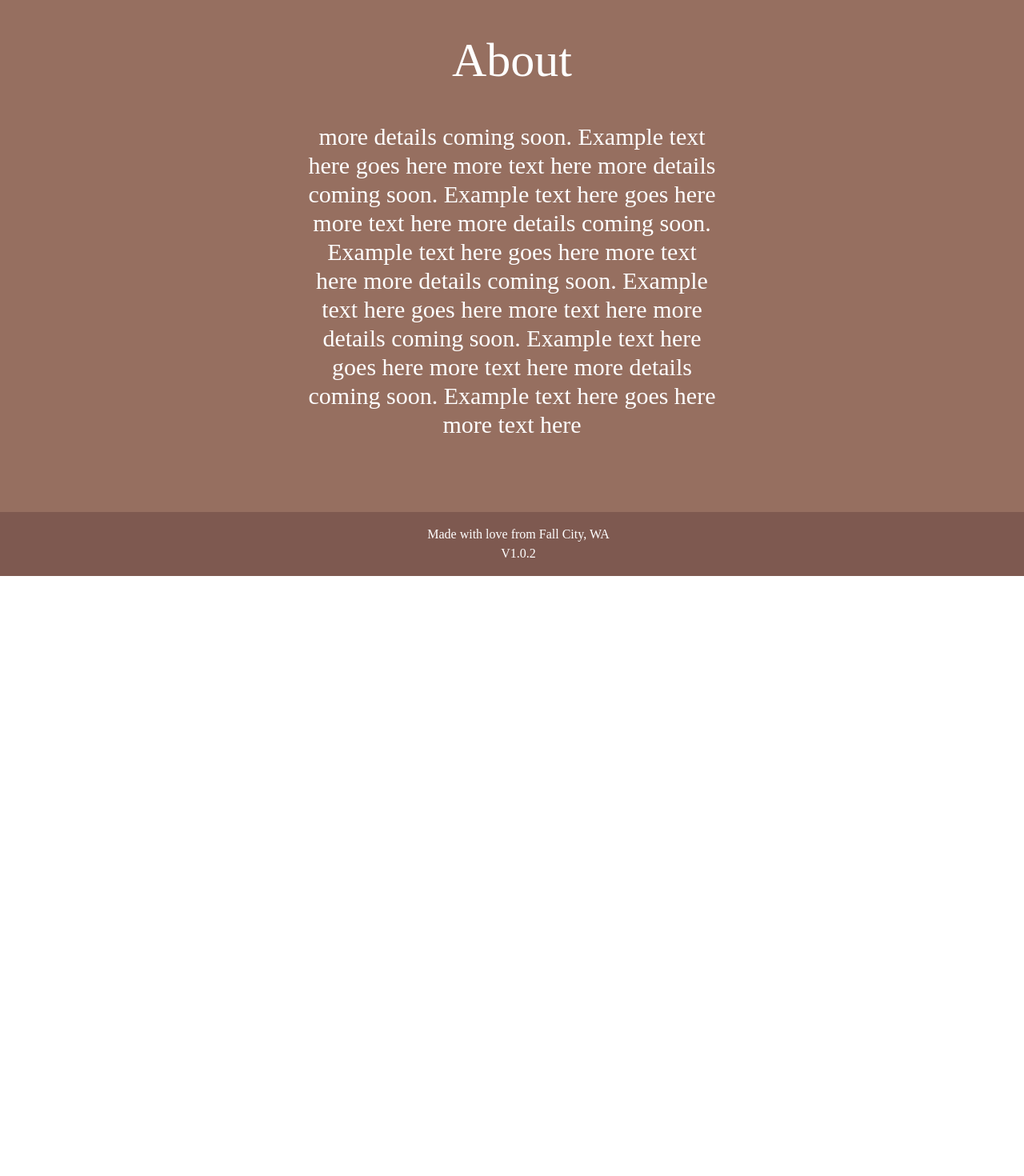
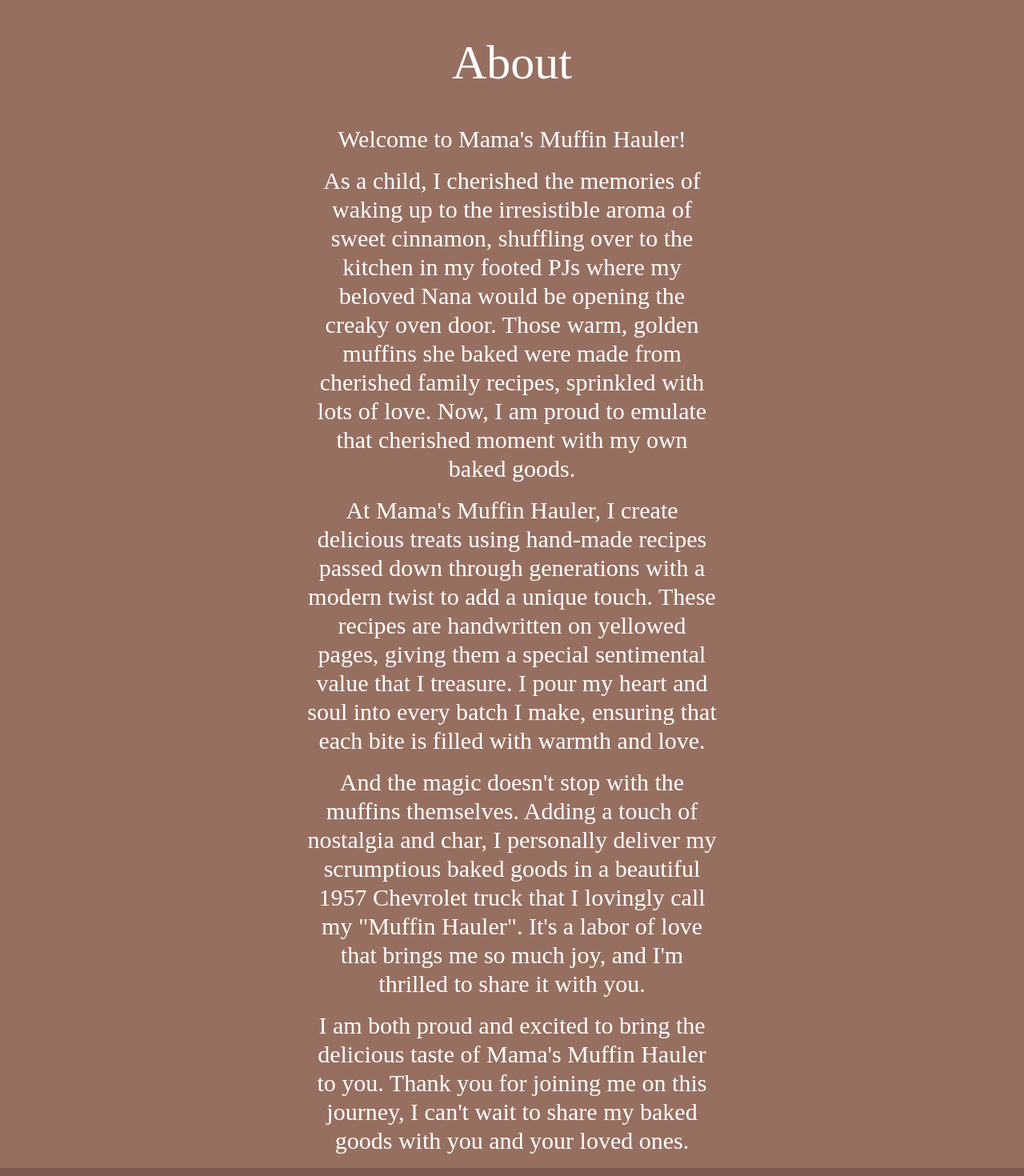
Before and after one commit to trbarron/MamasMuffinHauler, a React (Create React App) app: page /About in a window 1280 px wide. Shown: the part 80-1550 px from the top of the page at 80% size. Before the commit the page ends 800 px from the top, so only its background shows below. Built offline with nearby package versions, Linux system fonts and the light colour scheme; a web font is replaced by a local one.

Commit message:
updated about page

```diff
--- a/src/About.jsx
+++ b/src/About.jsx
@@ -4,19 +4,26 @@ import Footer from './Footer';
 
 function About() {
   return (
-    <div className='h-screen w-screen bg-toast-500 grid grid-cols-1	'>
+    <div className='min-h-screen w-screen bg-toast-500 grid grid-cols-1	'>
         <Navbar />
         <div>
-          <div className='text-3xl lg:text-6xl text-center font-body text-white lg:pb-8'>
+          <div className='text-3xl lg:text-6xl pt-12 text-center font-body text-white lg:pb-8'>
             About
           </div>
           <div className='text-xl lg:text-3xl text-center pt-4 font-body text-white max-w-lg mx-auto'>
-            more details coming soon. Example text here goes here more text here
-            more details coming soon. Example text here goes here more text here
-            more details coming soon. Example text here goes here more text here
-            more details coming soon. Example text here goes here more text here
-            more details coming soon. Example text here goes here more text here
-            more details coming soon. Example text here goes here more text here
+            Welcome to Mama's Muffin Hauler!
+          </div>
+          <div className='text-xl lg:text-3xl text-center pt-4 font-body text-white max-w-lg mx-auto'>
+            As a child, I cherished the memories of waking up to the irresistible aroma of sweet cinnamon, shuffling over to the kitchen in my footed PJs where my beloved Nana would be opening the creaky oven door. Those warm, golden muffins she baked were made from cherished family recipes, sprinkled with lots of love. Now, I am proud to emulate that cherished moment with my own baked goods.
+          </div>
+          <div className='text-xl lg:text-3xl text-center pt-4 font-body text-white max-w-lg mx-auto'>
+            At Mama's Muffin Hauler, I create delicious treats using hand-made recipes passed down through generations with a modern twist to add a unique touch. These recipes are handwritten on yellowed pages, giving them a special sentimental value that I treasure. I pour my heart and soul into every batch I make, ensuring that each bite is filled with warmth and love.
+          </div>
+          <div className='text-xl lg:text-3xl text-center pt-4 font-body text-white max-w-lg mx-auto'>
+            And the magic doesn't stop with the muffins themselves. Adding a touch of nostalgia and char, I personally deliver my scrumptious baked goods in a beautiful 1957 Chevrolet truck that I lovingly call my "Muffin Hauler". It's a labor of love that brings me so much joy, and I'm thrilled to share it with you.
+          </div>
+          <div className='text-xl lg:text-3xl text-center pt-4 pb-4 font-body text-white max-w-lg mx-auto'>
+            I am both proud and excited to bring the delicious taste of Mama's Muffin Hauler to you. Thank you for joining me on this journey, I can't wait to share my baked goods with you and your loved ones.
           </div>
         </div>
         <Footer />
```
